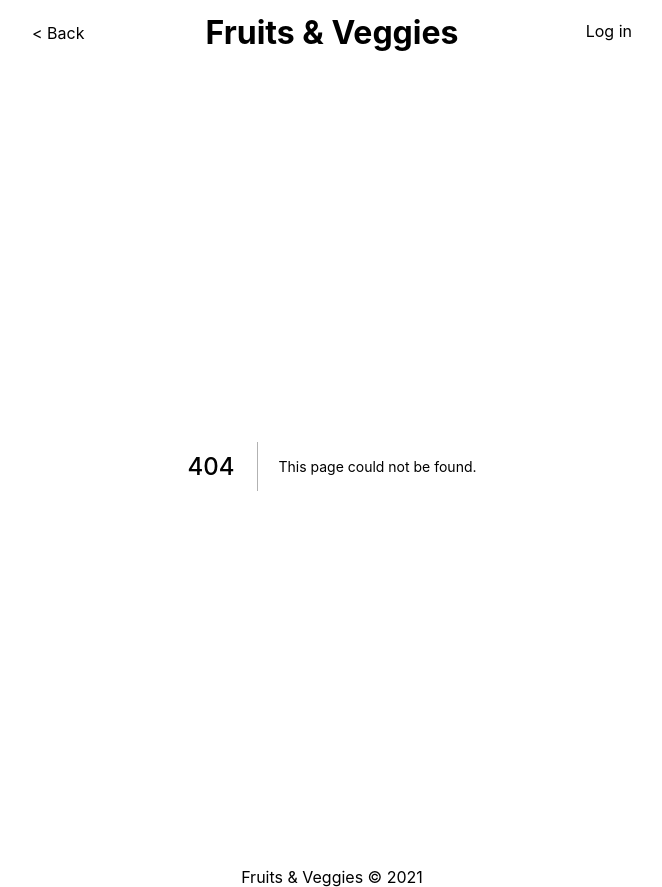
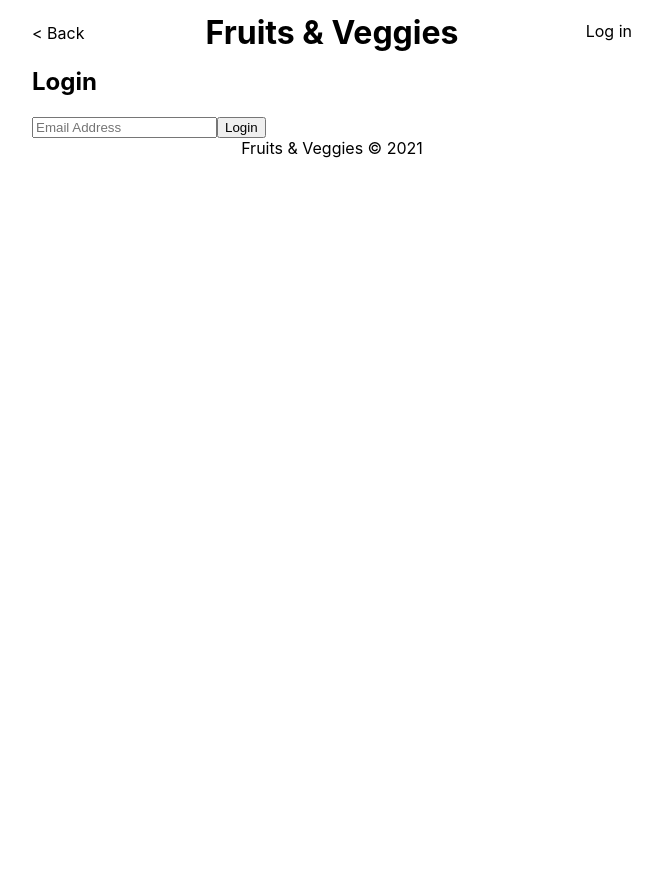
Before and after one commit to Teatoller/grocery-frontend, a Next.js app: page /login in a window 1280 px wide. Before the commit this address had no page. Shown: the whole page, without its empty margins (308-970 px from the left). After the commit the page ends 800 px from the top, so only its background shows below. Built offline with nearby package versions, Linux system fonts and the light colour scheme.

Commit message:
feature(auth-login): implement login page
- add login page

[Starts #006]

```diff
--- /dev/null
+++ b/pages/login.js
@@ -0,0 +1,34 @@
+import Head from "next/head";
+import { useContext, useState } from "react";
+import AuthContext from "../context/AuthContext";
+
+export const Login = () => {
+  const [email, setEmail] = useState("");
+
+  const { loginUser } = useContext(AuthContext);
+
+  const handleSubmit = (event) => {
+    event.preventDefault();
+    loginUser(email);
+  };
+
+  return (
+    <div>
+      <Head>
+        <title>Login</title>
+        <meta name="description" content="Login here to make your purchase" />
+      </Head>
+      <h2>Login</h2>
+      <form onSubmit={handleSubmit}>
+        <input
+          type="email"
+          placeholder="Email Address"
+          value={email}
+          onChange={(event) => setEmail(event.target.value)}
+        />
+        <button type="submit">Login</button>
+      </form>
+    </div>
+  );
+};
+export default Login;
```
